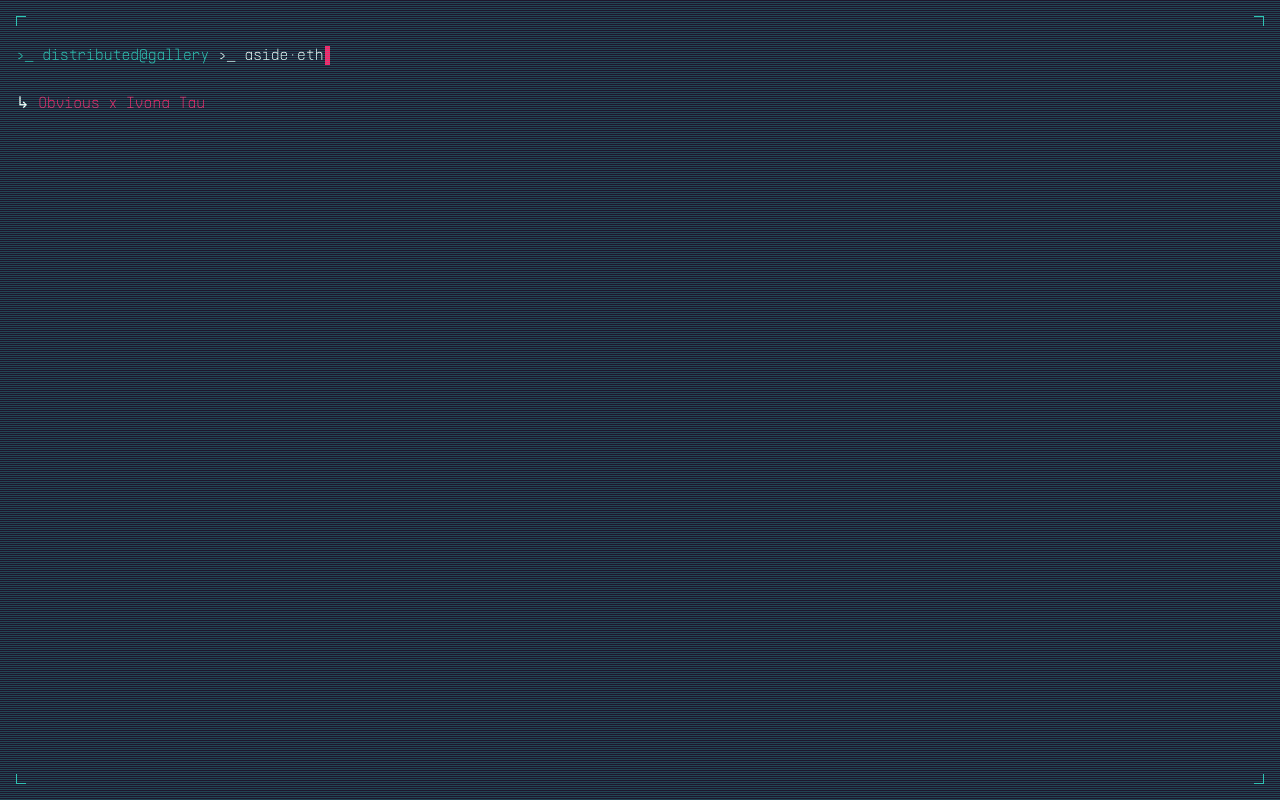
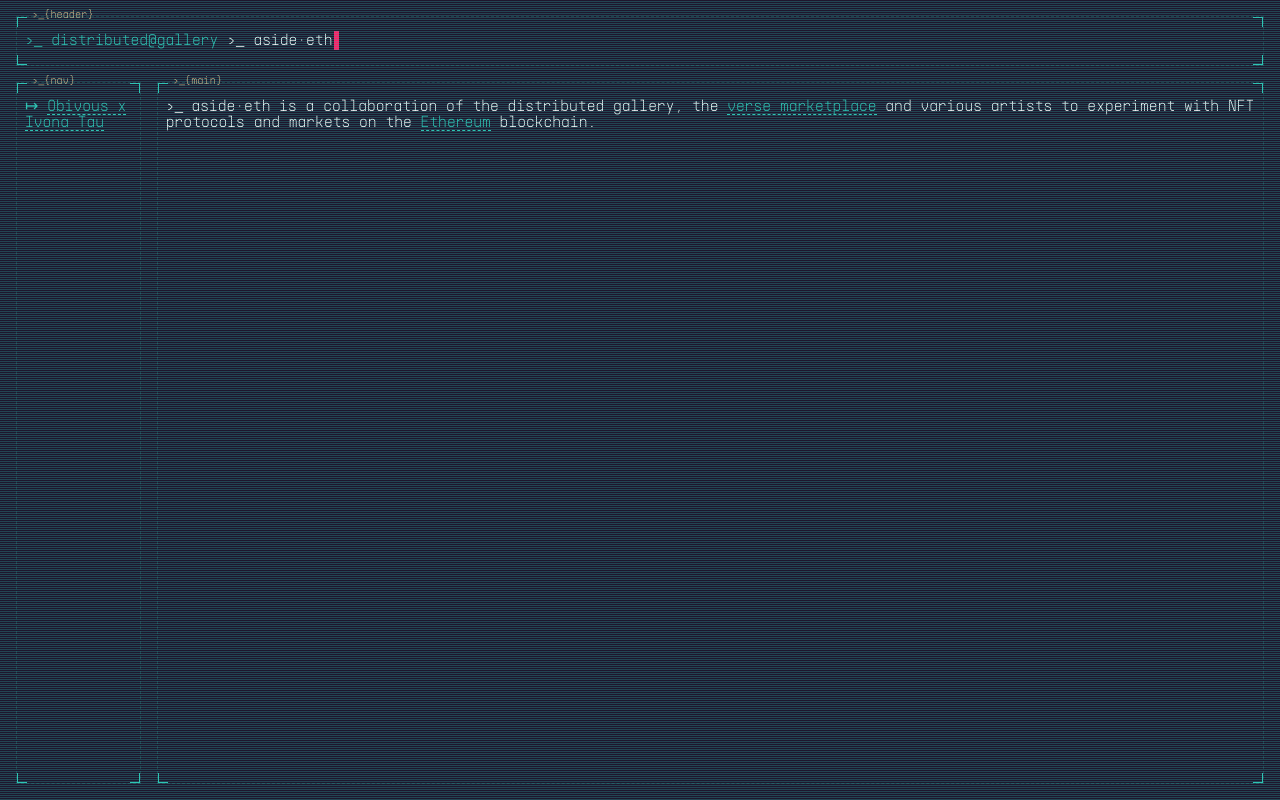
Before and after one commit to distributedgallery/aside, a SvelteKit app: page / in a window 1280 px wide. Built offline with nearby package versions, Linux system fonts and the light colour scheme.

Commit message:
Start iterating on UX

```diff
--- a/src/app.scss
+++ b/src/app.scss
@@ -1,3 +1,5 @@
+@use 'sass:color';
+
 @font-face {
 	font-family: 'Supply Mono';
 	src: url(/fonts/PPSupplyMono-Ultralight.otf) format('opentype');
@@ -40,17 +42,46 @@
 	}
 }
 
+::selection {
+	color: $terminal;
+	background: $dark;
+}
+
 ul {
-	li {
-		margin-top: $space-sm;
+}
 
-		&:first-of-type {
-			margin-top: 0;
-		}
+h1:not(header *),
+h2,
+h3 {
+	// @include cornered();
 
-		&::before {
-			content: '↳ ';
-		}
+	color: $yellow;
+	margin-top: $space-lg;
+	margin-bottom: $space-sm;
+
+	&:first-child {
+		margin-top: 0;
+	}
+}
+
+h1:not(header *) {
+	&::before {
+		content: '>_ #';
+		margin-right: $space-sm;
+	}
+}
+
+h2 {
+	&::before {
+		content: '>_ ##';
+		margin-right: $space-sm;
+	}
+}
+
+h3 {
+	&::before {
+		content: '>_ ###';
+		margin-right: $space-sm;
 	}
 }
 
@@ -71,50 +102,92 @@
 	margin-top: $space-sm;
 	margin-bottom: $space-sm;
 
+	&::before {
+		content: '>_';
+		// color: $accent;
+		margin-right: $space-sm;
+	}
+
 	&:first-child {
 		margin-top: 0;
 	}
 
 	&:last-child {
-		margin-top: 0;
+		margin-bottom: 0;
 	}
 }
 
 a {
-	color: $accent;
+	color: $terminal;
 	text-decoration: none;
+
+	text-decoration: none;
+	// text-decoration-style: dashed;
+	border-bottom: 1px dashed rgba($terminal, 1);
 
 	&:hover {
 		background-color: $accent;
+		border-bottom: none;
 		color: $light;
+		text-decoration: none;
 	}
 }
 
 table {
-	border-collapse: collapse;
+	// border-collapse: collapse;
+	border-spacing: $space-sm;
 	border-bottom: 1px solid $terminal;
 	text-align: left;
+	border-collapse: separate;
+	border-spacing: $space-sm $space-sm;
 
 	th {
+		@include cornered();
+		border: 0.5px dashed rgba($terminal, 0.2);
+
 		color: $terminal;
 		padding: $space-sm;
-		border: 1px solid $terminal;
+
+		div {
+		}
 	}
 	td {
-		border-left: 1px solid $terminal;
-		border-right: 1px solid $terminal;
+		// border-left: 1px solid $terminal;
+		// border-right: 1px solid $terminal;
 		padding: $space-sm;
+	}
+
+	tr {
+		td {
+			border: 0.5px dashed rgba($terminal, 0.2);
+			padding: $space-sm $space-sm;
+		}
+
+		&:hover {
+			color: $terminal;
+			td {
+				@include cornered();
+			}
+		}
 	}
 }
 
 .app {
 	display: flex;
 	flex-direction: column;
-	margin: $space-md;
-	padding: $space-lg 0;
-	height: calc(100vh - 2 * $space-md);
+	height: calc(100vh);
 	overflow: scroll;
+	padding: $space-md;
+	display: grid;
+	grid-template-columns: minmax(10%, min-content) 1fr;
+	grid-template-rows: min-content 1fr;
+	gap: $space-md $space-md;
+	grid-template-areas:
+		'header header'
+		'nav main';
+}
 
+.squared {
 	background:
 		linear-gradient(to right, $terminal 1px, transparent 1px) 0 0,
 		linear-gradient(to right, $terminal 1px, transparent 1px) 0 100%,
@@ -126,4 +199,5 @@
 		linear-gradient(to top, $terminal 1px, transparent 1px) 100% 100%;
 	background-repeat: no-repeat;
 	background-size: 10px 10px;
+	padding: $space-md $space-sm;
 }
--- a/src/lib/Header.svelte
+++ b/src/lib/Header.svelte
@@ -1,19 +1,17 @@
-<script>
-	import { page } from '$app/stores';
-</script>
-
-<header>
+<header class="squared">
 	<h1>
 		<span>>_ distributed@gallery</span> >_ aside·eth
-		{#if $page.url.pathname !== '/'}
-			>_ <a href="/">go back</a>
-		{/if}
 	</h1>
 </header>
 
 <style lang="scss">
 	header {
-		margin-bottom: $space-lg;
+		// margin-bottom: $space-lg;
+
+		@include section('header');
+		border: 0.5px dashed rgba($terminal, 0.2);
+
+		grid-area: header;
 
 		h1 {
 			position: relative;
--- /dev/null
+++ b/src/lib/Nav.svelte
@@ -0,0 +1,41 @@
+<script>
+	import { page } from '$app/stores';
+</script>
+
+<nav>
+	<ul>
+		{#if $page.url.pathname !== '/'}
+			<li class="back"><a href="/">back</a></li>
+		{/if}
+		<slot />
+	</ul>
+</nav>
+
+<style lang="scss">
+	nav {
+		@include cornered();
+		@include section('nav');
+		@include padded();
+		border: 0.5px dashed rgba($terminal, 0.2);
+		grid-area: nav;
+	}
+
+	:global(nav > ul > li) {
+		margin-top: $space-md;
+
+		&:first-of-type {
+			margin-top: 0;
+		}
+
+		&::before {
+			content: '↦ ';
+			color: $terminal;
+		}
+
+		&.back {
+			&::before {
+				content: '↤ ';
+			}
+		}
+	}
+</style>
--- a/src/routes/+layout.svelte
+++ b/src/routes/+layout.svelte
@@ -2,6 +2,7 @@
 	import '../reset.scss';
 	import '../app.scss';
 	import Header from '$lib/Header.svelte';
+	import Nav from '$lib/Nav.svelte';
 	import { dev } from '$app/environment';
 	import { inject } from '@vercel/analytics';
 	inject({ mode: dev ? 'development' : 'production' });
@@ -9,7 +10,20 @@
 
 <div class="app">
 	<Header />
-	<main>
+	<Nav>
+		<li><a href="/0x01">Obivous x Ivona Tau</a></li>
+	</Nav>
+	<main class="squared">
 		<slot />
 	</main>
 </div>
+
+<style lang="scss">
+	main {
+		border: 0.5px dashed rgba($terminal, 0.2);
+
+		@include section('main');
+		grid-area: main;
+		justify-self: stretch;
+	}
+</style>
--- a/src/routes/+page.svelte
+++ b/src/routes/+page.svelte
@@ -3,6 +3,14 @@
 	<meta name="description" content="aside·eth" />
 </svelte:head>
 
-<ul>
-	<li><a href="/0x01">Obvious x Ivona Tau</a></li>
-</ul>
+<p>
+	aside·eth is a collaboration of the distributed gallery, the <a
+		href="https://verse.works"
+		target="_blank">verse marketplace</a
+	>
+	and various artists to experiment with NFT protocols and markets on the
+	<a href="https://ethereum.org" target="_blank">Ethereum</a> blockchain.
+</p>
+
+<style lang="scss">
+</style>
--- a/src/variables.scss
+++ b/src/variables.scss
@@ -2,6 +2,8 @@
 $light: #ffffff;
 $accent: #ff1c65;
 $terminal: #2fc4b4;
+$yellow: #ecc48d;
+$blue: #1864ab;
 $space-sm: 0.5rem;
 $space-md: 1rem;
 $space-lg: 2rem;
@@ -17,3 +19,44 @@
 		opacity: 1;
 	}
 }
+
+@mixin section($title) {
+	position: relative;
+
+	&::before {
+		content: '>_{' + $title + '}';
+		color: $yellow;
+		font-size: 0.7rem;
+		position: absolute;
+		top: calc(-0.6em);
+		left: 15px;
+	}
+}
+
+@mixin cornered($size: 10px, $where: all) {
+	border: 0.5px dashed rgba($terminal, 0.2);
+
+	@if $where == all {
+		background:
+			linear-gradient(to right, $terminal 1px, transparent 1px) 0 0,
+			linear-gradient(to right, $terminal 1px, transparent 1px) 0 100%,
+			linear-gradient(to left, $terminal 1px, transparent 1px) 100% 0,
+			linear-gradient(to left, $terminal 1px, transparent 1px) 100% 100%,
+			linear-gradient(to bottom, $terminal 1px, transparent 1px) 0 0,
+			linear-gradient(to bottom, $terminal 1px, transparent 1px) 100% 0,
+			linear-gradient(to top, $terminal 1px, transparent 1px) 0 100%,
+			linear-gradient(to top, $terminal 1px, transparent 1px) 100% 100%;
+	} @else if $where == top {
+		background:
+			linear-gradient(to right, $terminal 1px, transparent 1px) 0 0,
+			linear-gradient(to left, $terminal 1px, transparent 1px) 100% 0,
+			linear-gradient(to bottom, $terminal 1px, transparent 1px) 0 0,
+			linear-gradient(to bottom, $terminal 1px, transparent 1px) 100% 0;
+	}
+	background-repeat: no-repeat;
+	background-size: $size $size;
+}
+
+@mixin padded {
+	padding: $space-md $space-sm;
+}
```
Also changed, not shown: src/routes/0x01/+page.svelte (+13 -3 lines).
